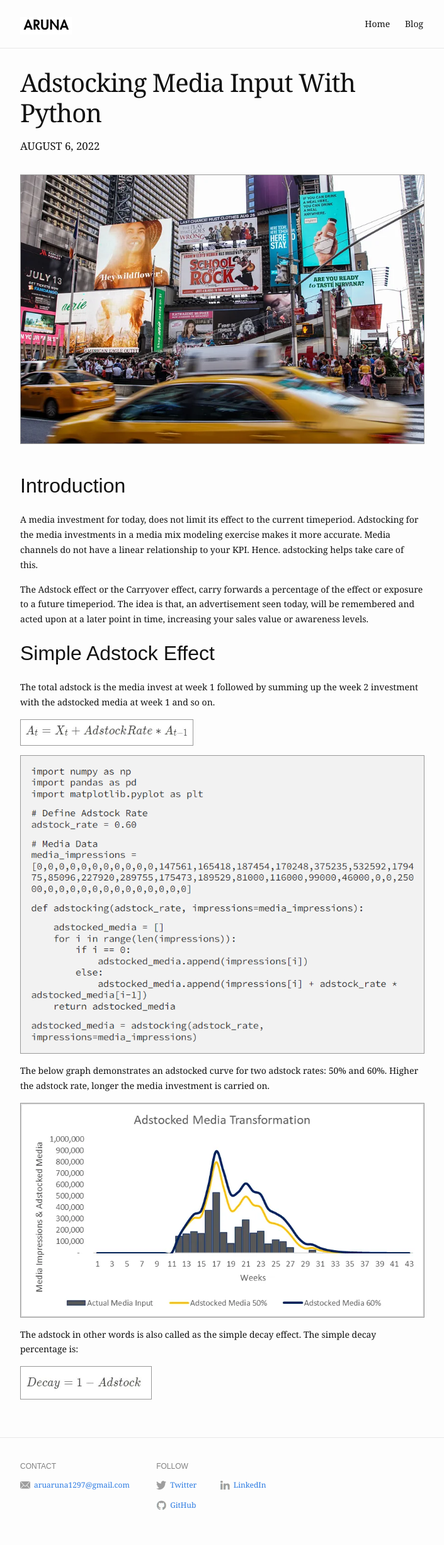
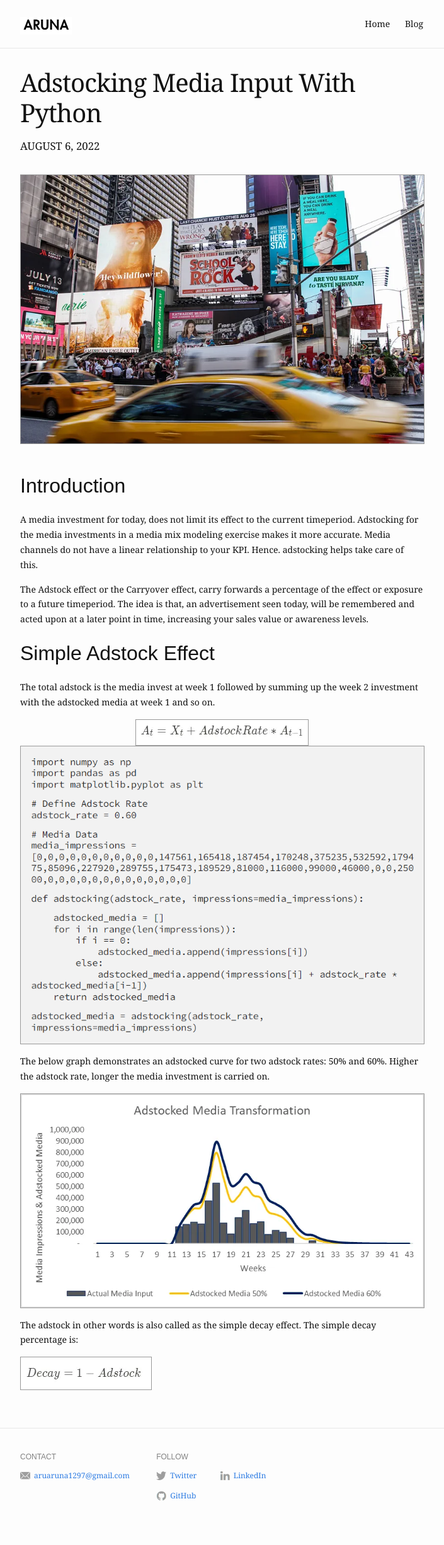
Before and after one commit to Aruna12/arunaarumugam, a Jekyll site: the page built from _posts/2022-08-06-example-of-blog-post.md, in a window 1280 px wide. Shown: the whole page at 63% size, without its empty margins (288-993 px from the left). Built offline with Jekyll 4.4.1, drawn with Linux system fonts in a browser that asks for light colours.

Commit message:
Update 2022-08-06-example-of-blog-post.md

```diff
--- a/_posts/2022-08-06-example-of-blog-post.md
+++ b/_posts/2022-08-06-example-of-blog-post.md
@@ -19,7 +19,7 @@ og_image: /assets/img/content/post-example/post_5.webp
 <h2>Simple Adstock Effect</h2>
 <p>The total adstock is the media invest at week 1 followed by summing up the week 2 investment with the adstocked media at week 1 and so on.</p>
 
-<img src="{{ "/assets/img/content/post-example/post_5_1.webp" | absolute_url }}" alt="bay" class="post-pic"/>
+<center><img src="{{ "/assets/img/content/post-example/post_5_1.webp" | absolute_url }}" alt="bay" class="post-pic"/></center>
 
 <img src="{{ "/assets/img/content/post-example/post_5_2.png" | absolute_url }}" alt="bay" class="post-pic"/>
 
```
